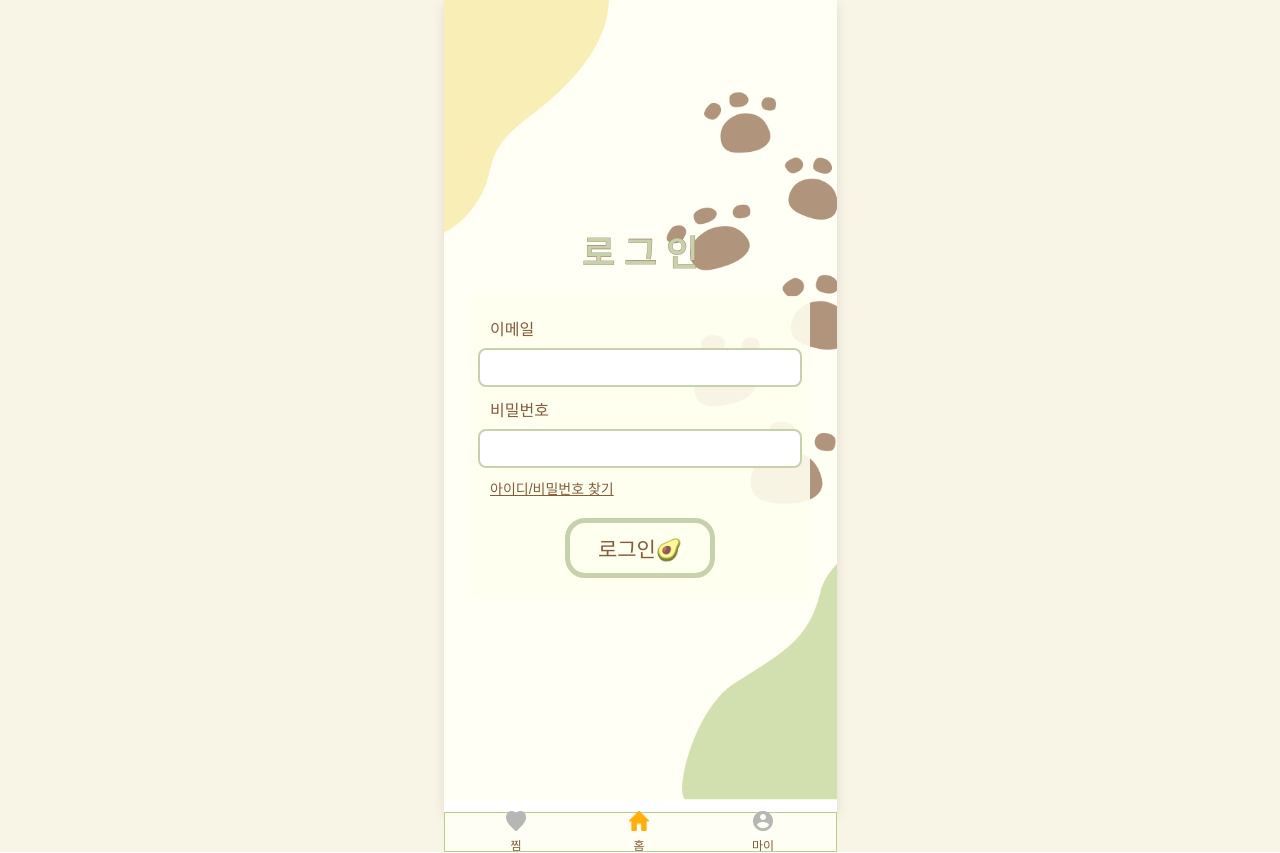
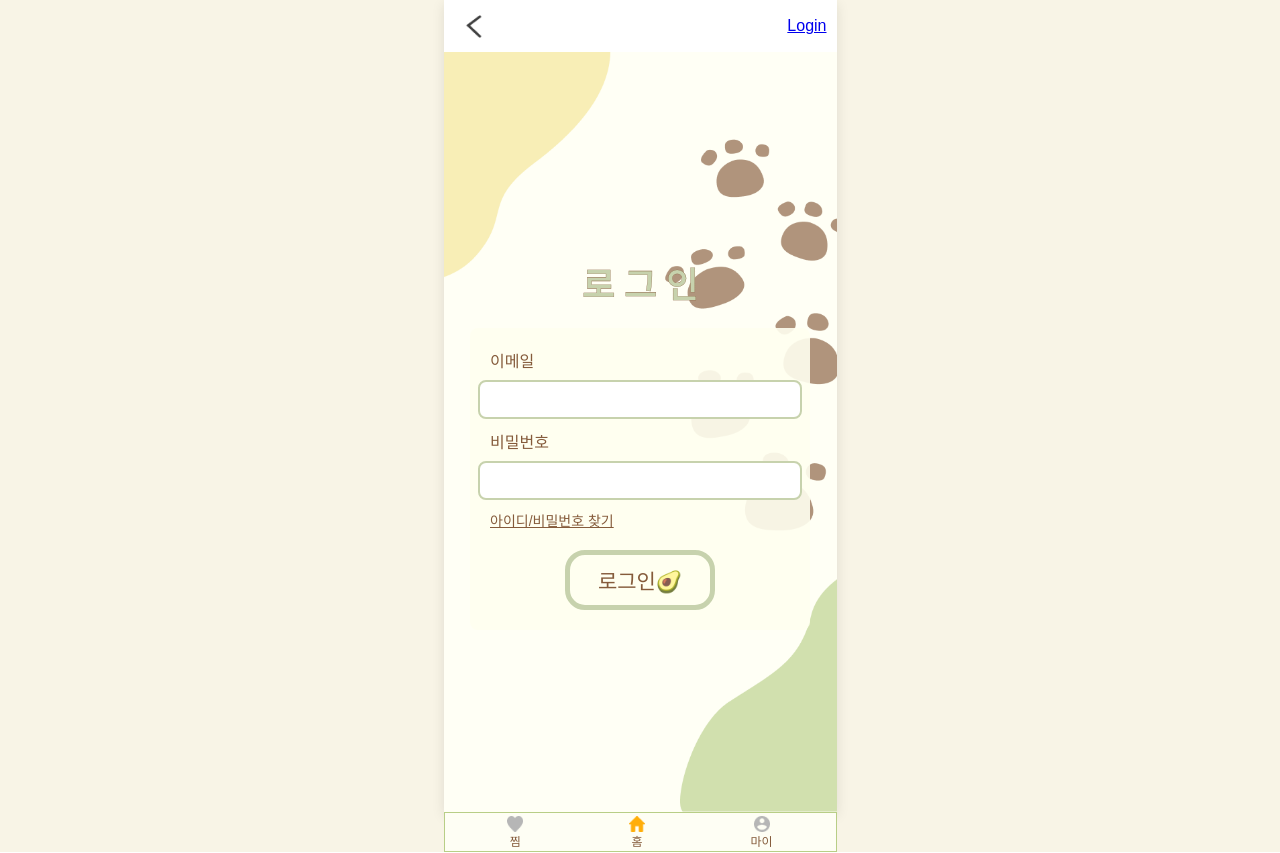
Before and after one commit to chaeliwon/Wepet, a React (Create React App) app in the folder frontend/: page /login in a window 1280 px wide. Built offline with nearby package versions, Linux system fonts and the light colour scheme; a web font is replaced by a local one.

Commit message:
파일 위치 조정 수정
파일 위치 조정 및 jsx, css 수정

```diff
--- a/frontend/src/App.css
+++ b/frontend/src/App.css
@@ -1,6 +1,7 @@
 @font-face {
-  font-family: 'Pretendard-Regular';
-  src: url('https://fastly.jsdelivr.net/gh/Project-Noonnu/noonfonts_2107@1.1/Pretendard-Regular.woff') format('woff');
+  font-family: "Pretendard-Regular";
+  src: url("https://fastly.jsdelivr.net/gh/Project-Noonnu/noonfonts_2107@1.1/Pretendard-Regular.woff")
+    format("woff");
   font-weight: 400;
   font-style: normal;
 }
@@ -47,13 +48,6 @@ body {
   box-sizing: border-box;
 }
 
-.naviBar .icon {
-  width: 14px; /* 원하는 아이콘 너비 */
-  height: 14px; /* 원하는 아이콘 높이 */
-}
-
-
-
 .backButton {
   font-family: "Pretendard-Regular";
   color: #855b3b;
@@ -64,7 +58,8 @@ body {
 
 /* 모바일 대응 미디어 쿼리 */
 @media (max-width: 393px) {
-  .mobile-container, .naviBar {
+  .mobile-container,
+  .naviBar {
     width: 100%;
   }
 }
--- a/frontend/src/App.js
+++ b/frontend/src/App.js
@@ -1,21 +1,36 @@
 import React from "react";
-import { BrowserRouter as Router, Route, Routes } from "react-router-dom";
-import Homepage from "./components/Homepage";
-import LoginForm from "./components/LoginForm";
+import {
+  BrowserRouter as Router,
+  Route,
+  Routes,
+  Outlet,
+} from "react-router-dom";
+import Homepage from "./pages/Homepage";
+import LoginForm from "./pages/LoginForm";
 import BottomNaviBar from "./components/BottomNaviBar";
-import FindPet from "./components/FindPet";
+import FindPet from "./pages/FindPet";
+import TopHeader from "./components/TopHeader";
 import "./App.css";
 
 function App() {
+  function DefaultHeader() {
+    return (
+      <>
+        <TopHeader />
+        <Outlet />
+      </>
+    );
+  }
   return (
     <Router>
       <div className="App">
         <div className="mobile-container">
           <Routes>
             <Route path="/" element={<Homepage />} />
-            <Route path="/login" element={<LoginForm />} />{" "}
-            {/* LoginForm 경로 설정 */}
-            <Route path="/findpet" element={<FindPet />} />
+            <Route path="/" element={<DefaultHeader />}>
+              <Route path="login" element={<LoginForm />} />
+              <Route path="findpet" element={<FindPet />} />
+            </Route>
           </Routes>
         </div>
         <BottomNaviBar />
--- a/frontend/src/components/BottomNaviBar.jsx
+++ b/frontend/src/components/BottomNaviBar.jsx
@@ -2,14 +2,13 @@ import React from "react";
 
 const BottomNaviBar = () => {
   const iconStyle = {
-    width: "20px",
-    height: "20px",
+    width: "16px",
+    height: "16px",
   };
   const containerStyle = {
     display: "flex",
     flexDirection: "column",
     alignItems: "center",
-    gap: "5px",
   };
   const naviBarStyle = {
     display: "flex",
--- /dev/null
+++ b/frontend/src/components/TopHeader.jsx
@@ -0,0 +1,41 @@
+import React from "react";
+import { Link } from "react-router-dom";
+
+const TopHeader = () => {
+  return (
+    <header
+      style={{
+        background: "#FFFFFF",
+        padding: "10px",
+        color: "white",
+        display: "flex",
+        justifyContent: "space-around",
+        alignItems: "center",
+      }}
+    >
+      <nav
+        style={{
+          width: "100%",
+          display: "flex",
+          justifyContent: "space-between",
+          alignItems: "center",
+        }}
+      >
+        <div>
+          <Link to="/">
+            <img
+              style={{ width: "20px", marginLeft: "10px", marginTop: "5px" }}
+              src="./static/BackBtnIcon2.png"
+              alt=""
+            />
+          </Link>
+        </div>
+        <div>
+          <Link to="/login">Login</Link>
+        </div>
+      </nav>
+    </header>
+  );
+};
+
+export default TopHeader;
--- a/frontend/src/components/css/Homepage.css
+++ b/frontend/src/css/Homepage.css
@@ -1,6 +1,7 @@
 @font-face {
-  font-family: 'Pretendard-Regular';
-  src: url('https://fastly.jsdelivr.net/gh/Project-Noonnu/noonfonts_2107@1.1/Pretendard-Regular.woff') format('woff');
+  font-family: "Pretendard-Regular";
+  src: url("https://fastly.jsdelivr.net/gh/Project-Noonnu/noonfonts_2107@1.1/Pretendard-Regular.woff")
+    format("woff");
   font-weight: 400;
   font-style: normal;
 }
@@ -65,11 +66,10 @@ body {
   height: 16px;
 }
 
-
 .homepage-background {
   width: 100%;
   height: 100%;
-  background-image: url("../../assets/background.png");
+  background-image: url("../assets/background.png");
   background-size: cover;
   background-position: center;
   background-repeat: no-repeat;
--- a/frontend/src/components/css/LoginForm.css
+++ b/frontend/src/css/LoginForm.css
@@ -8,7 +8,7 @@
   padding: 0;
   width: 100%;
   height: 100vh;
-  background-image: url('../../assets/loginbackground.png');
+  background-image: url("../assets/loginbackground.png");
   background-size: cover;
   background-position: center;
   background-repeat: no-repeat;
@@ -18,7 +18,7 @@
   font-size: 35px;
   color: #c7d2ad;
   margin-bottom: 20px;
-  -webkit-text-stroke: 0.3px #855B3B;
+  -webkit-text-stroke: 0.3px #855b3b;
 }
 
 form {
@@ -35,7 +35,7 @@ form {
 
 label {
   margin-bottom: 8px;
-  color: #855B3B;
+  color: #855b3b;
   text-align: left;
   width: 100%;
 }
@@ -51,7 +51,7 @@ input {
 /* 아이디/비밀번호 찾기 링크 스타일 */
 .find-link {
   margin-bottom: 20px;
-  color: #855B3B;
+  color: #855b3b;
   font-size: 14px;
   text-decoration: underline;
   cursor: pointer;
@@ -66,7 +66,7 @@ input {
   border: 5px solid #c7d2ad;
   border-radius: 20px;
   font-size: 21px;
-  color: #855B3B;
+  color: #855b3b;
   cursor: pointer;
   font-family: "KCC-Ganpan", sans-serif;
   transition: background-color 0.3s, transform 0.3s;
--- a/frontend/src/components/css/findPetPage.css
+++ b/frontend/src/css/findPetPage.css
@@ -17,7 +17,7 @@ body {
 .findPageBG {
   width: 100%;
   height: 100vh; /* 화면 전체 높이 */
-  background-image: url("../../assets/findPageBG.png");
+  background-image: url("../assets/findPageBG.png");
   background-size: cover;
   background-position: center;
   background-repeat: no-repeat;
@@ -43,8 +43,8 @@ body {
 }
 
 .petImage {
-  width: 100%;
-  height: 120px; /* 이미지를 조금 더 크게 */
+  width: 100px;
+  height: 100px; /* 이미지를 조금 더 크게 */
   object-fit: cover; /* 이미지가 영역을 넘지 않도록 크기 조정 */
   border-radius: 8px;
   transition: transform 0.2s ease-in-out; /* 호버 애니메이션 추가 */
--- a/frontend/src/components/FindPet.jsx
+++ b/frontend/src/pages/FindPet.jsx
@@ -1,14 +1,8 @@
 import React from "react";
-import "./css/findPetPage.css";
-import BackButton from "./BackButton";
+import "../css/findPetPage.css";
+import BackButton from "../components/BackButton";
 
 const FindPet = () => {
-  const iconStyle = {
-    width: "130px",
-    position: "relative",
-    left: "29%",
-    top: "-24px",
-  };
   const images = [
     "./static/침착맨/침착맨1.jpg",
     "./static/침착맨/침착맨2.jpg",
@@ -35,7 +29,6 @@ const FindPet = () => {
   return (
     <div className="findPageBG">
       <BackButton />
-      <img style={iconStyle} src="./static/findPageCloud.png" alt="" />
       <div className="petGallery">
         {images.map((image, index) => (
           <img key={index} src={image} alt="" className="petImage" />
--- a/frontend/src/components/Homepage.jsx
+++ b/frontend/src/pages/Homepage.jsx
@@ -1,6 +1,6 @@
 import React from "react";
 import { Link } from "react-router-dom";
-import "./css/Homepage.css";
+import "../css/Homepage.css";
 import logo from "../assets/WePetLogo.png";
 import jelly from "../assets/jelly.png";
 import slidedog1 from "../assets/slidedog1.jpg";
@@ -101,6 +101,7 @@ const Homepage = () => {
               >
                 둘러보기
                 <br />
+                <br />
                 <img
                   style={{ width: "30px" }}
                   src="./static/Arrow-right-circle.png"
```
Also changed, not shown: frontend/src/pages/LoginForm.jsx (renamed from frontend/src/components/LoginForm.jsx, +11 -9 lines), frontend/public/static/Arrow-right-circle.png (added), frontend/public/static/BackBtnIcon2.png.
